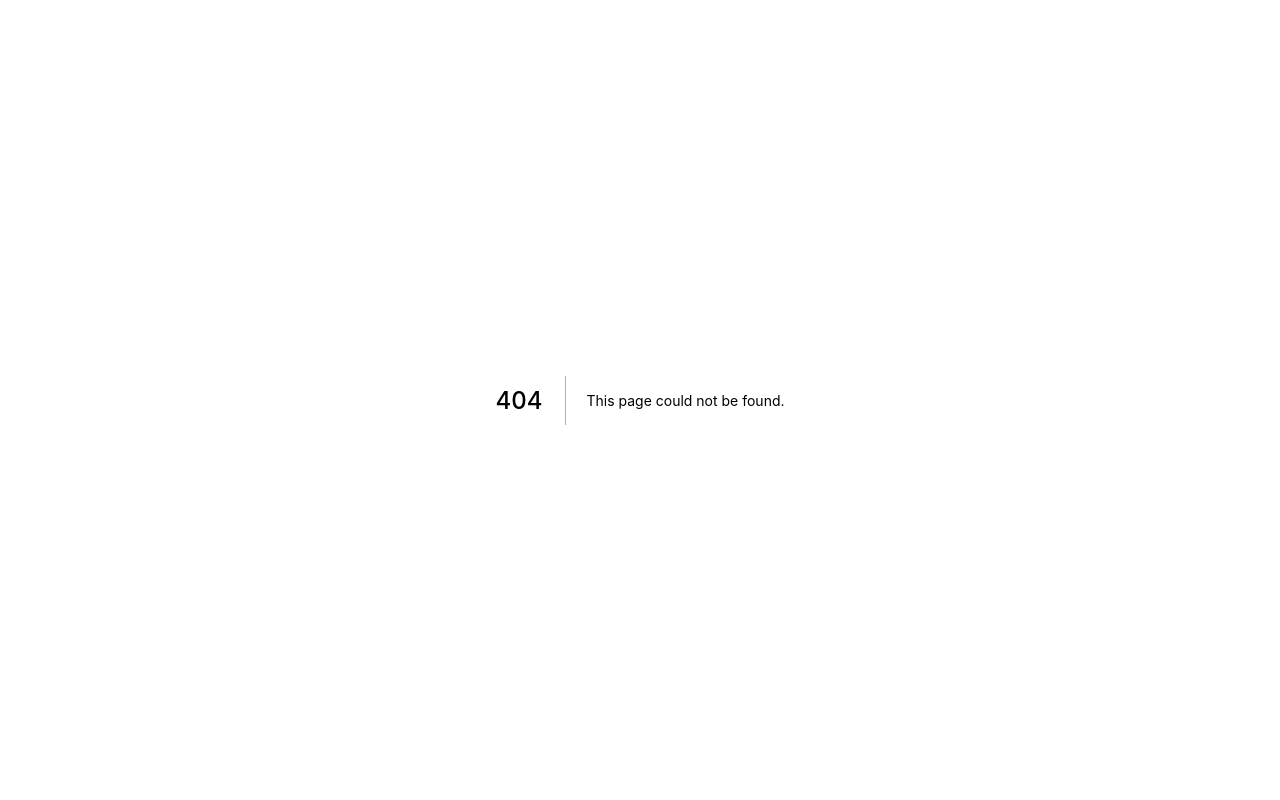
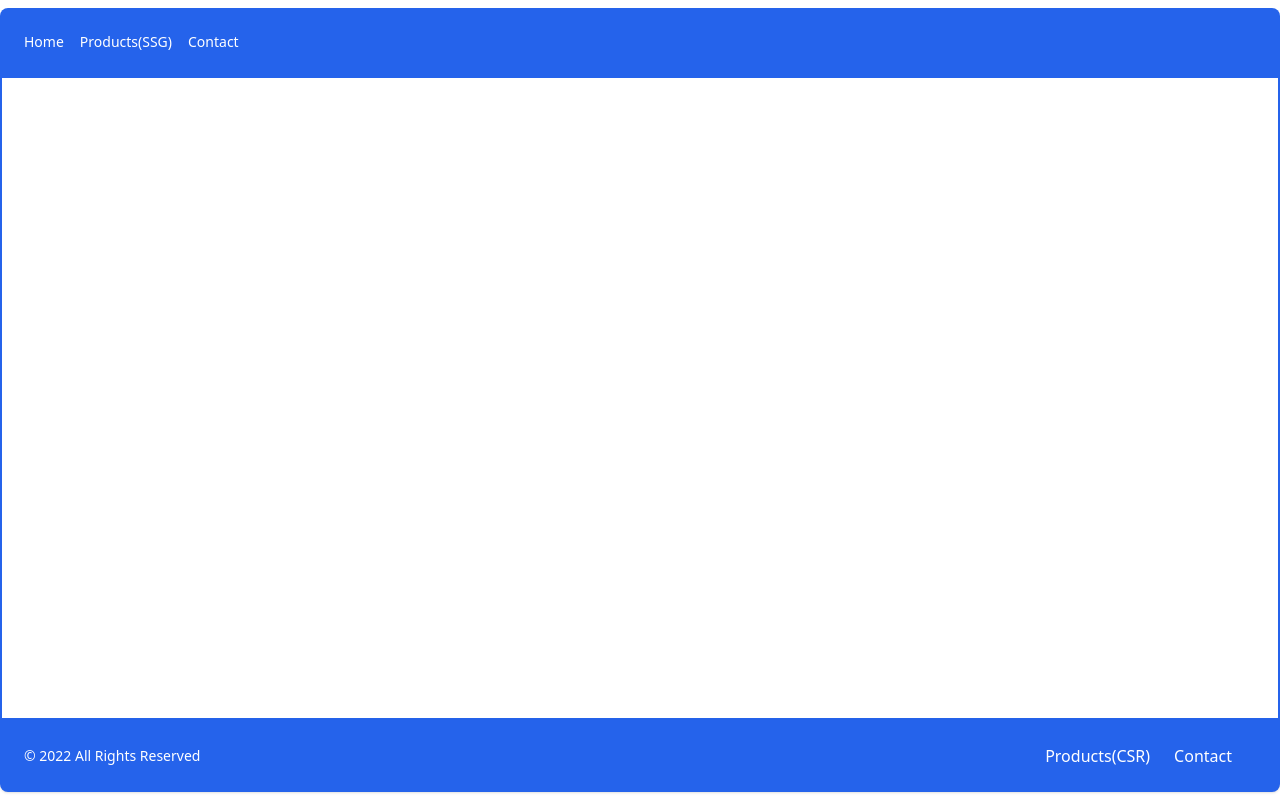
Before and after one commit to mateuszmaczynski/onlinestore, a Next.js app: page /page/1 in a window 1280 px wide. Before the commit this address had no page. Built offline with nearby package versions, Linux system fonts and the light colour scheme.

Commit message:
add generic pageId

```diff
--- /dev/null
+++ b/pages/page/[page_id].tsx
@@ -0,0 +1,16 @@
+import { Footer } from "../../components/Footer";
+import { Header } from "../../components/Header";
+import { Main } from "../../components/Main";
+
+const PageId = () => {
+    return (
+        <div className=" flex flex-col min-h-screen ">
+            <Header />
+            <Main>
+            </Main>
+            <Footer />
+        </div>
+    )
+}
+
+export default PageId;
```
